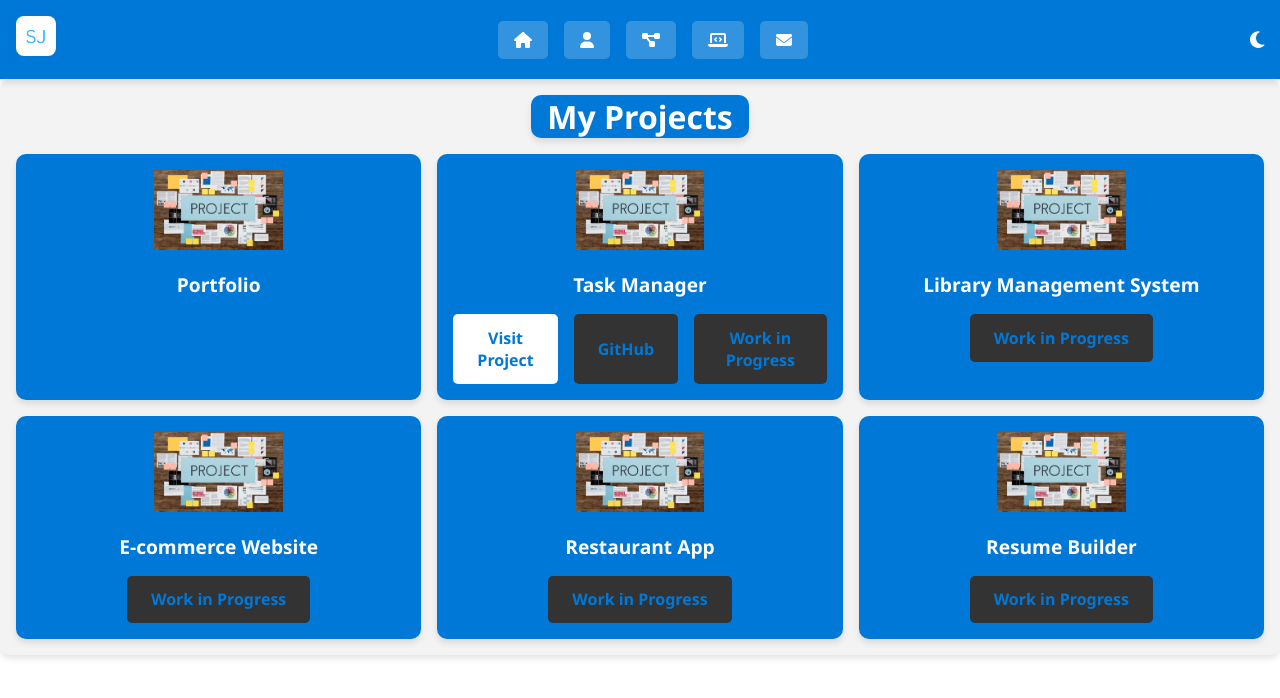
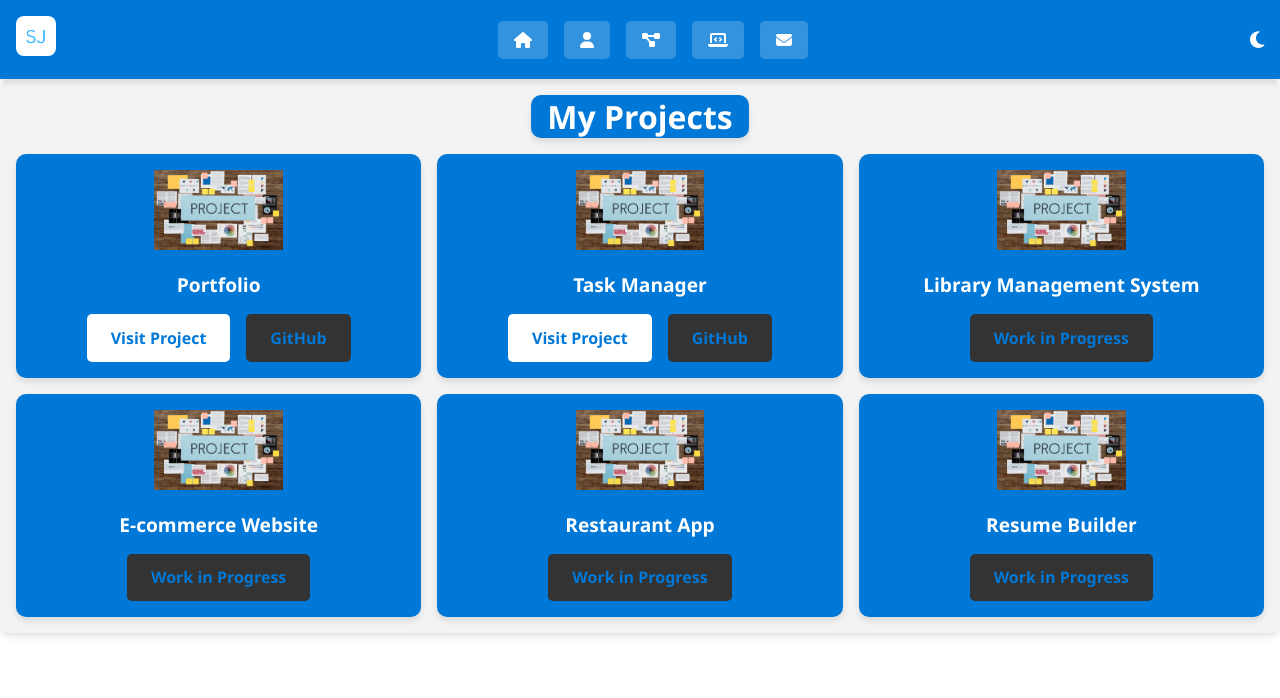
Before and after one commit to ShivamJ39/Portfolio, an Angular app: page /project in a window 1280 px wide. Shown: the top 698 px of the page. Built offline with nearby package versions, Linux system fonts and the light colour scheme.

Commit message:
Update project.component.html

```diff
--- a/src/app/project/project.component.html
+++ b/src/app/project/project.component.html
@@ -10,15 +10,17 @@
       <h3>{{ project.name }}</h3>
       <div class="buttons">
         <!-- Show buttons for the first project -->
-        <div class="buttons" *ngIf="i === 1">
-          <a [href]="project.link" target="_blank" class="project-btn">Visit Project</a>
-          <a *ngIf="project.github" [href]="project.github" target="_blank" class="github-btn">GitHub</a>
-        </div>
+     <!-- Show buttons for the first and second project -->
+<div class="buttons" *ngIf="i === 0 || i === 1">
+  <a [href]="project.link" target="_blank" class="project-btn">Visit Project</a>
+  <a *ngIf="project.github" [href]="project.github" target="_blank" class="github-btn">GitHub</a>
+</div>
 
         <!-- Show "Work in Progress" for other projects -->
-        <div *ngIf="i !== 0" class="work-in-progress">
-          <span>Work in Progress</span>
-        </div>
+       <!-- Show "Work in Progress" for other projects -->
+<div *ngIf="i !== 0 && i !== 1" class="work-in-progress">
+  <span>Work in Progress</span>
+</div>
       </div>
     </div>
   </div>
```
